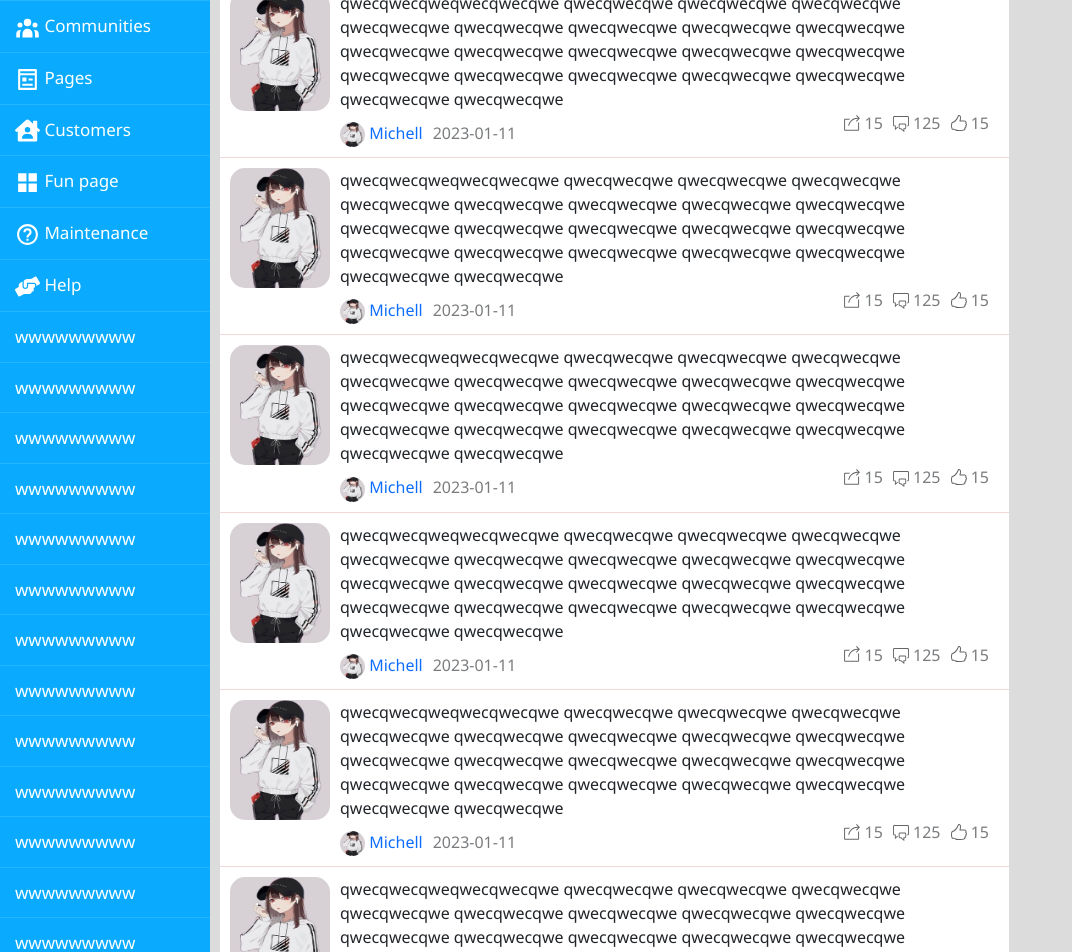
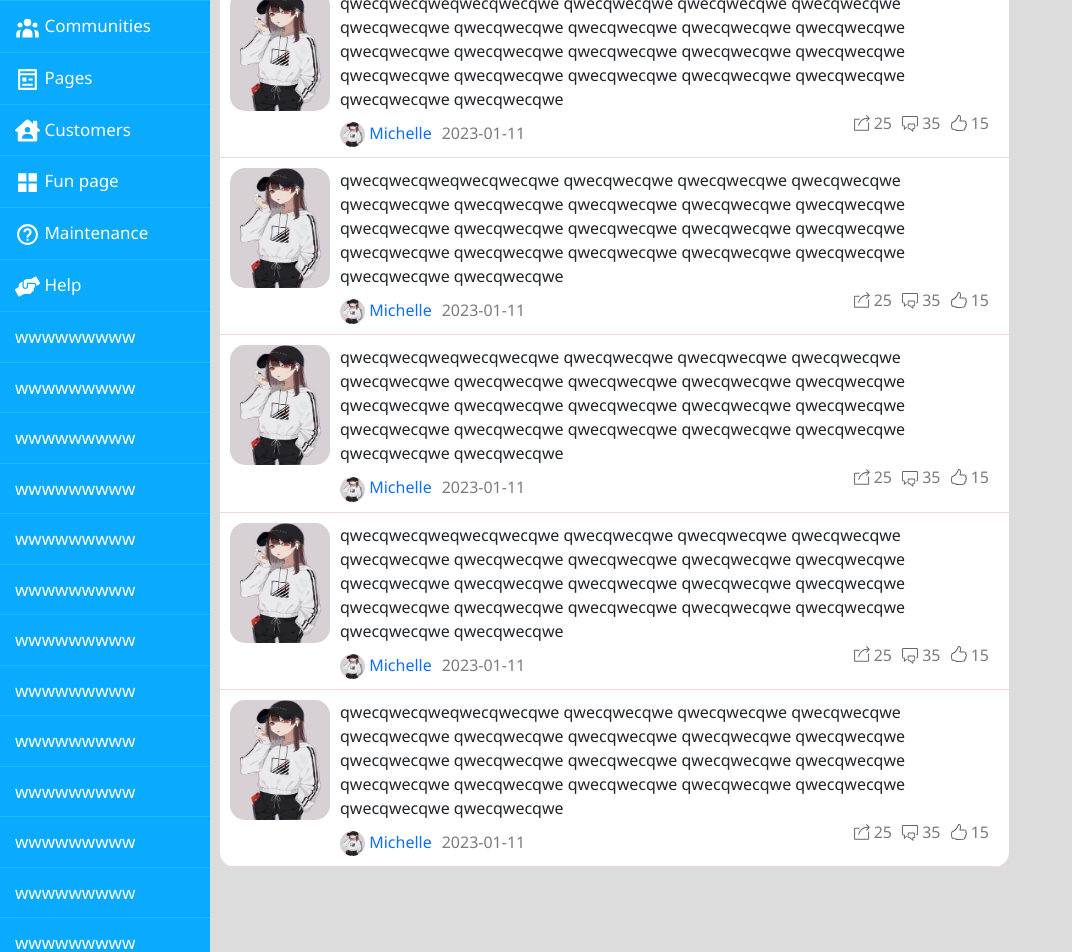
Before and after one commit to GeGuNa/React-social-networking-app, a React (Create React App) app: page / in a window 1280 px wide. Shown: the part 540-1492 px from the top of the page, without its empty margins (0-1072 px from the left). Built offline with nearby package versions, Linux system fonts and the light colour scheme.

Commit message:
some changes

```diff
--- a/src/page/home.js
+++ b/src/page/home.js
@@ -1,6 +1,50 @@
 import { useState } from 'react'
 import { Link } from 'react-router-dom'
 import { Main } from './funcs.js'
+
+
+
+export function Pstwdtls({pic, text, date,prflpic,prflname,like,share,comment}) {
+
+return (<>
+
+
+
+<div className="czlast">
+
+<div className="left cz_pdng21"><img src={pic}/></div>
+
+<div className="cz_datq_pdngaz">
+<div>{text}</div>
+</div>
+
+
+<div className="left cz_datq_pdngazz">
+<img src={prflpic} width="25" height="25"/>  <a href="">{prflname}</a>
+</div>
+
+<div className="left cz_datq_pdngazz mnlstgnd cz_2z">{date}</div>
+
+<div className="right" id="rght_details" style={{paddingRight: '10px'}}>
+<span><svg className="cp_share_11"></svg> {share}</span>
+<span><svg className="cmnts_otqz22"></svg> {comment}</span>
+<span><svg className="lzzzf123a_22"></svg> {like} </span>
+</div>
+</div>
+
+
+</>)
+}
+
+
+
+
+
+
+export function Shwpfr({pic}) {
+
+return (<div><img src={pic}/></div>)
+}
 
 
 
@@ -42,12 +86,10 @@ Girls You may know
 
 <div class="c13zzzz_all_items cqwezzz22itmnlst">
 
-<div><img src="pics/CYjP_-UxpPs.jpg"/></div>
-<div><img src="pics/CYjP_-UxpPs.jpg"/></div>
-<div><img src="pics/CYjP_-UxpPs.jpg"/></div>
-<div><img src="pics/CYjP_-UxpPs.jpg"/></div>
-
-
+<Shwpfr pic={'pics/CYjP_-UxpPs.jpg'}/>
+<Shwpfr pic={'pics/CYjP_-UxpPs.jpg'}/>
+<Shwpfr pic={'pics/CYjP_-UxpPs.jpg'}/>
+<Shwpfr pic={'pics/CYjP_-UxpPs.jpg'}/>
 
 </div>
 
@@ -74,12 +116,10 @@ Boys You may know
 
 <div class="c13zzzz_all_items cqwezzz22itmnlst">
 
-<div><img src="pics/CYjP_-UxpPs.jpg"/></div>
-<div><img src="pics/CYjP_-UxpPs.jpg"/></div>
-<div><img src="pics/CYjP_-UxpPs.jpg"/></div>
-<div><img src="pics/CYjP_-UxpPs.jpg"/></div>
-
-
+<Shwpfr pic={'pics/CYjP_-UxpPs.jpg'}/>
+<Shwpfr pic={'pics/CYjP_-UxpPs.jpg'}/>
+<Shwpfr pic={'pics/CYjP_-UxpPs.jpg'}/>
+<Shwpfr pic={'pics/CYjP_-UxpPs.jpg'}/>
 
 
 </div>
@@ -108,246 +148,69 @@ Boys You may know
 
 
 
-<div class="czlast">
-
-<div class="left cz_pdng21">
-<img src="pics/d281cf9550d6abc5e3824f6b55e57983.jpg"/>
-</div>
-
-<div class="cz_datq_pdngaz">
-<div>qwecqwecqweqwecqwecqwe qwecqwecqwe  qwecqwecqwe  qwecqwecqwe  qwecqwecqwe  qwecqwecqwe    qwecqwecqwe    qwecqwecqwe    qwecqwecqwe    qwecqwecqwe    qwecqwecqwe    qwecqwecqwe    qwecqwecqwe    qwecqwecqwe    qwecqwecqwe    qwecqwecqwe    qwecqwecqwe    qwecqwecqwe    qwecqwecqwe    qwecqwecqwe    qwecqwecqwe     </div>
-</div>
-
-<div class="left cz_datq_pdngazz">
-<img src="pics/d281cf9550d6abc5e3824f6b55e57983.jpg" width="25" height="25"/>	 <a href="">Michell</a>
-</div>
 
 
-<div class="left cz_datq_pdngazz mnlstgnd cz_2z">
- 2023-01-11
-</div>
+<Pstwdtls
+pic={'/pics/d281cf9550d6abc5e3824f6b55e57983.jpg'}
+text={'qwecqwecqweqwecqwecqwe qwecqwecqwe qwecqwecqwe qwecqwecqwe qwecqwecqwe qwecqwecqwe qwecqwecqwe qwecqwecqwe qwecqwecqwe qwecqwecqwe qwecqwecqwe qwecqwecqwe qwecqwecqwe qwecqwecqwe qwecqwecqwe qwecqwecqwe qwecqwecqwe qwecqwecqwe qwecqwecqwe qwecqwecqwe qwecqwecqwe'}
+date={'2023-01-11'}
+prflpic={'/pics/d281cf9550d6abc5e3824f6b55e57983.jpg'}
+prflname={'Michelle'}
+like={15}
+share={25}
+comment={35}
 
-<div class="right" style={{paddingRight:'10px'}} id="rght_details">
-
-<span><svg class="cp_share_11"></svg> 15</span>
+ />
 
 
-<span>
-<svg class="cmnts_otqz22"></svg> 125
-	</span>
+ <Pstwdtls
+pic={'/pics/d281cf9550d6abc5e3824f6b55e57983.jpg'}
+text={'qwecqwecqweqwecqwecqwe qwecqwecqwe qwecqwecqwe qwecqwecqwe qwecqwecqwe qwecqwecqwe qwecqwecqwe qwecqwecqwe qwecqwecqwe qwecqwecqwe qwecqwecqwe qwecqwecqwe qwecqwecqwe qwecqwecqwe qwecqwecqwe qwecqwecqwe qwecqwecqwe qwecqwecqwe qwecqwecqwe qwecqwecqwe qwecqwecqwe'}
+date={'2023-01-11'}
+prflpic={'/pics/d281cf9550d6abc5e3824f6b55e57983.jpg'}
+prflname={'Michelle'}
+like={15}
+share={25}
+comment={35}
+
+ />
 
 
-<span>
-<svg class="lzzzf123a_22"></svg> 15 </span>
+ <Pstwdtls
+pic={'/pics/d281cf9550d6abc5e3824f6b55e57983.jpg'}
+text={'qwecqwecqweqwecqwecqwe qwecqwecqwe qwecqwecqwe qwecqwecqwe qwecqwecqwe qwecqwecqwe qwecqwecqwe qwecqwecqwe qwecqwecqwe qwecqwecqwe qwecqwecqwe qwecqwecqwe qwecqwecqwe qwecqwecqwe qwecqwecqwe qwecqwecqwe qwecqwecqwe qwecqwecqwe qwecqwecqwe qwecqwecqwe qwecqwecqwe'}
+date={'2023-01-11'}
+prflpic={'/pics/d281cf9550d6abc5e3824f6b55e57983.jpg'}
+prflname={'Michelle'}
+like={15}
+share={25}
+comment={35}
 
+ />
 
+ <Pstwdtls
+pic={'/pics/d281cf9550d6abc5e3824f6b55e57983.jpg'}
+text={'qwecqwecqweqwecqwecqwe qwecqwecqwe qwecqwecqwe qwecqwecqwe qwecqwecqwe qwecqwecqwe qwecqwecqwe qwecqwecqwe qwecqwecqwe qwecqwecqwe qwecqwecqwe qwecqwecqwe qwecqwecqwe qwecqwecqwe qwecqwecqwe qwecqwecqwe qwecqwecqwe qwecqwecqwe qwecqwecqwe qwecqwecqwe qwecqwecqwe'}
+date={'2023-01-11'}
+prflpic={'/pics/d281cf9550d6abc5e3824f6b55e57983.jpg'}
+prflname={'Michelle'}
+like={15}
+share={25}
+comment={35}
 
-</div>
+ />
 
+ <Pstwdtls
+pic={'/pics/d281cf9550d6abc5e3824f6b55e57983.jpg'}
+text={'qwecqwecqweqwecqwecqwe qwecqwecqwe qwecqwecqwe qwecqwecqwe qwecqwecqwe qwecqwecqwe qwecqwecqwe qwecqwecqwe qwecqwecqwe qwecqwecqwe qwecqwecqwe qwecqwecqwe qwecqwecqwe qwecqwecqwe qwecqwecqwe qwecqwecqwe qwecqwecqwe qwecqwecqwe qwecqwecqwe qwecqwecqwe qwecqwecqwe'}
+date={'2023-01-11'}
+prflpic={'/pics/d281cf9550d6abc5e3824f6b55e57983.jpg'}
+prflname={'Michelle'}
+like={15}
+share={25}
+comment={35}
 
-</div>
-
-
-<div class="czlast">
-
-<div class="left cz_pdng21">
-<img src="pics/d281cf9550d6abc5e3824f6b55e57983.jpg"/>
-</div>
-
-<div class="cz_datq_pdngaz">
-<div>qwecqwecqweqwecqwecqwe qwecqwecqwe  qwecqwecqwe  qwecqwecqwe  qwecqwecqwe  qwecqwecqwe    qwecqwecqwe    qwecqwecqwe    qwecqwecqwe    qwecqwecqwe    qwecqwecqwe    qwecqwecqwe    qwecqwecqwe    qwecqwecqwe    qwecqwecqwe    qwecqwecqwe    qwecqwecqwe    qwecqwecqwe    qwecqwecqwe    qwecqwecqwe    qwecqwecqwe     </div>
-</div>
-
-<div class="left cz_datq_pdngazz">
-<img src="pics/d281cf9550d6abc5e3824f6b55e57983.jpg" width="25" height="25"/>	 <a href="">Michell</a>
-</div>
-
-
-<div class="left cz_datq_pdngazz mnlstgnd cz_2z">
- 2023-01-11
-</div>
-
-<div class="right" style={{paddingRight:'10px'}} id="rght_details">
-
-<span><svg class="cp_share_11"></svg> 15</span>
-
-
-<span>
-<svg class="cmnts_otqz22"></svg> 125
-	</span>
-
-
-<span>
-<svg class="lzzzf123a_22"></svg> 15 </span>
-
-
-
-</div>
-
-
-</div>
-
-
-<div class="czlast">
-
-<div class="left cz_pdng21">
-<img src="pics/d281cf9550d6abc5e3824f6b55e57983.jpg"/>
-</div>
-
-<div class="cz_datq_pdngaz">
-<div>qwecqwecqweqwecqwecqwe qwecqwecqwe  qwecqwecqwe  qwecqwecqwe  qwecqwecqwe  qwecqwecqwe    qwecqwecqwe    qwecqwecqwe    qwecqwecqwe    qwecqwecqwe    qwecqwecqwe    qwecqwecqwe    qwecqwecqwe    qwecqwecqwe    qwecqwecqwe    qwecqwecqwe    qwecqwecqwe    qwecqwecqwe    qwecqwecqwe    qwecqwecqwe    qwecqwecqwe     </div>
-</div>
-
-<div class="left cz_datq_pdngazz">
-<img src="pics/d281cf9550d6abc5e3824f6b55e57983.jpg" width="25" height="25"/>	 <a href="">Michell</a>
-</div>
-
-
-<div class="left cz_datq_pdngazz mnlstgnd cz_2z">
- 2023-01-11
-</div>
-
-<div class="right" style={{paddingRight:'10px'}} id="rght_details">
-
-<span><svg class="cp_share_11"></svg> 15</span>
-
-
-<span>
-<svg class="cmnts_otqz22"></svg> 125
-	</span>
-
-
-<span>
-<svg class="lzzzf123a_22"></svg> 15 </span>
-
-
-
-</div>
-
-
-</div>
-
-
-
-<div class="czlast">
-
-<div class="left cz_pdng21">
-<img src="pics/d281cf9550d6abc5e3824f6b55e57983.jpg"/>
-</div>
-
-<div class="cz_datq_pdngaz">
-<div>qwecqwecqweqwecqwecqwe qwecqwecqwe  qwecqwecqwe  qwecqwecqwe  qwecqwecqwe  qwecqwecqwe    qwecqwecqwe    qwecqwecqwe    qwecqwecqwe    qwecqwecqwe    qwecqwecqwe    qwecqwecqwe    qwecqwecqwe    qwecqwecqwe    qwecqwecqwe    qwecqwecqwe    qwecqwecqwe    qwecqwecqwe    qwecqwecqwe    qwecqwecqwe    qwecqwecqwe     </div>
-</div>
-
-<div class="left cz_datq_pdngazz">
-<img src="pics/d281cf9550d6abc5e3824f6b55e57983.jpg" width="25" height="25"/>	 <a href="">Michell</a>
-</div>
-
-
-<div class="left cz_datq_pdngazz mnlstgnd cz_2z">
- 2023-01-11
-</div>
-
-<div class="right" style={{paddingRight:'10px'}} id="rght_details">
-
-<span><svg class="cp_share_11"></svg> 15</span>
-
-
-<span>
-<svg class="cmnts_otqz22"></svg> 125
-	</span>
-
-
-<span>
-<svg class="lzzzf123a_22"></svg> 15 </span>
-
-
-
-</div>
-
-
-</div>
-
-
-
-<div class="czlast">
-
-<div class="left cz_pdng21">
-<img src="pics/d281cf9550d6abc5e3824f6b55e57983.jpg"/>
-</div>
-
-<div class="cz_datq_pdngaz">
-<div>qwecqwecqweqwecqwecqwe qwecqwecqwe  qwecqwecqwe  qwecqwecqwe  qwecqwecqwe  qwecqwecqwe    qwecqwecqwe    qwecqwecqwe    qwecqwecqwe    qwecqwecqwe    qwecqwecqwe    qwecqwecqwe    qwecqwecqwe    qwecqwecqwe    qwecqwecqwe    qwecqwecqwe    qwecqwecqwe    qwecqwecqwe    qwecqwecqwe    qwecqwecqwe    qwecqwecqwe     </div>
-</div>
-
-<div class="left cz_datq_pdngazz">
-<img src="pics/d281cf9550d6abc5e3824f6b55e57983.jpg" width="25" height="25"/>	 <a href="">Michell</a>
-</div>
-
-
-<div class="left cz_datq_pdngazz mnlstgnd cz_2z">
- 2023-01-11
-</div>
-
-<div class="right" style={{paddingRight:'10px'}} id="rght_details">
-
-<span><svg class="cp_share_11"></svg> 15</span>
-
-
-<span>
-<svg class="cmnts_otqz22"></svg> 125
-	</span>
-
-
-<span>
-<svg class="lzzzf123a_22"></svg> 15 </span>
-
-
-
-</div>
-
-
-</div>
-
-
-<div class="czlast">
-
-<div class="left cz_pdng21">
-<img src="pics/d281cf9550d6abc5e3824f6b55e57983.jpg"/>
-</div>
-
-<div class="cz_datq_pdngaz">
-<div>qwecqwecqweqwecqwecqwe qwecqwecqwe  qwecqwecqwe  qwecqwecqwe  qwecqwecqwe  qwecqwecqwe    qwecqwecqwe    qwecqwecqwe    qwecqwecqwe    qwecqwecqwe    qwecqwecqwe    qwecqwecqwe    qwecqwecqwe    qwecqwecqwe    qwecqwecqwe    qwecqwecqwe    qwecqwecqwe    qwecqwecqwe    qwecqwecqwe    qwecqwecqwe    qwecqwecqwe     </div>
-</div>
-
-<div class="left cz_datq_pdngazz">
-<img src="pics/d281cf9550d6abc5e3824f6b55e57983.jpg" width="25" height="25"/>	 <a href="">Michell</a>
-</div>
-
-
-<div class="left cz_datq_pdngazz mnlstgnd cz_2z">
- 2023-01-11
-</div>
-
-<div class="right" style={{paddingRight:'10px'}} id="rght_details">
-
-<span><svg class="cp_share_11"></svg> 15</span>
-
-
-<span>
-<svg class="cmnts_otqz22"></svg> 125
-	</span>
-
-
-<span>
-<svg class="lzzzf123a_22"></svg> 15 </span>
-
-
-
-</div>
-
-
-</div>
+ />
 
 
 
```
